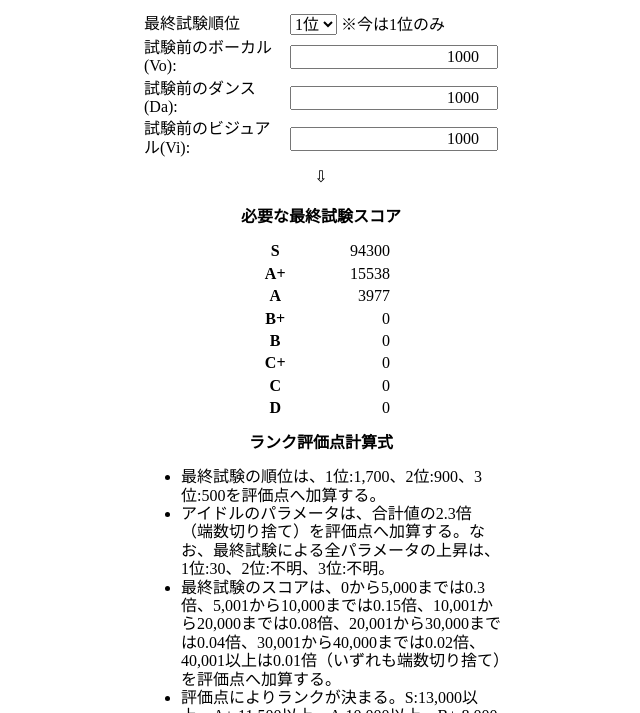
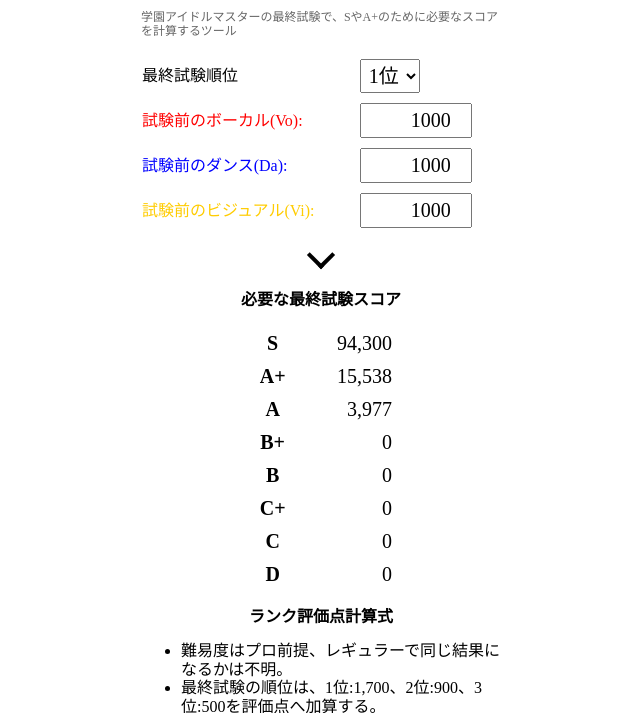
Before and after one commit to kjirou/gakumas-final-score, a Gatsby site: page / in a window 1280 px wide. Shown: the part 39-752 px from the top of the page, without its empty margins (319-959 px from the left). Built offline with nearby package versions, Linux system fonts and the light colour scheme; Gatsby itself is replaced by a stand-in of ours.

Commit message:
Adjust styles and contents

```diff
--- a/src/components/pages/index.module.css
+++ b/src/components/pages/index.module.css
@@ -0,0 +1,67 @@
+.page {
+  margin: 0 auto;
+  font-size: 1em;
+  width: 360px;
+}
+.page h1 {
+  font-size: 1.25em;
+  text-align: center;
+}
+.page h2 {
+  font-size: 1em;
+  text-align: center;
+}
+p.siteSummary {
+  font-size: 0.75em;
+  color: #666;
+}
+table.idolParameterInputs {
+  width: 100%;
+  border-spacing: 0 8px;
+}
+table.idolParameterInputs th {
+  font-weight: normal;
+  text-align: left;
+}
+table.idolParameterInputs select {
+  padding: 4px;
+  text-align: right;
+  font-size: 1.25em;
+}
+table.idolParameterInputs input[type="number"] {
+  padding: 4px;
+  width: 100px;
+  text-align: right;
+  font-size: 1.25em;
+}
+table.necessaryFinalExamScores {
+  margin: 0 auto;
+  width: 40%;
+  border-spacing: 0 8px;
+  font-size: 1.25em;
+}
+table.necessaryFinalExamScores td {
+  text-align: right;
+}
+.vocalColor {
+  color: red;
+}
+.danceColor {
+  color: blue;
+}
+.visualColor {
+  color: #ffcc00;
+}
+.arrowDown {
+  padding: 0.5rem;
+  text-align: center;
+}
+.arrowDown > div {
+  display: inline-block;
+  width: 1rem;
+  height: 1rem;
+  margin: 0 10px;
+  border-bottom: 4px solid #000;
+  border-right: 4px solid #000;
+  transform: rotate(45deg);
+}
--- a/src/components/pages/index.tsx
+++ b/src/components/pages/index.tsx
@@ -5,54 +5,14 @@ import {
   type FinalExamRank,
   type IdolParameters,
   calculateNecessaryFinalExamScores,
+  finalExamRanks,
+  formatIntegerStringWithCommas,
 } from "../../utils";
-import styles from "./index.module.css";
+import * as styles from "./index.module.css";
 
 const siteTitle = "学マス最終試験スコア逆算ツール";
-
-const pageStyles = {
-  margin: "0 auto",
-  fontSize: "1em",
-  width: 360,
-} as const;
-
-const h1Styles = {
-  fontSize: "1.25em",
-  textAlign: "center",
-} as const;
-
-const h2Styles = {
-  fontSize: "1em",
-  textAlign: "center",
-} as const;
-
-const userInputsTableStyles = {
-  width: "100%",
-} as const;
-
-const parameterValueInput = {
-  textAlign: "right",
-} as const;
-
-const arrowDownStyle = {
-  padding: "0.5em",
-  fontSize: "1em",
-  textAlign: "center",
-} as const;
-
-const necessaryFinalExamScoresTableStyles = {
-  margin: "0 auto",
-  width: "40%",
-} as const;
-
-const necessaryFinalExamScoresTableRankTdStyles = {
-  textAlign: "center",
-  fontWeight: "bold",
-} as const;
-
-const necessaryFinalExamScoresTableScoreTdStyles = {
-  textAlign: "right",
-} as const;
+const siteSummary =
+  "学園アイドルマスターの最終試験で、SやA+のために必要なスコアを計算するツール";
 
 const useCalculateNecessaryFinalExamScores = (
   finalExamRank: FinalExamRank,
@@ -107,18 +67,21 @@ export const IndexPage: React.FC<PageProps> = () => {
         name: "試験前のボーカル(Vo)",
         htmlId: "parameterInputVocal",
         value: vocalValue,
+        className: "vocalColor",
         onChange: onChangeVocalValue,
       },
       {
         name: "試験前のダンス(Da)",
         htmlId: "parameterInputDance",
         value: danceValue,
+        className: "danceColor",
         onChange: onChangeDanceValue,
       },
       {
         name: "試験前のビジュアル(Vi)",
         htmlId: "parameterInputVisual",
         value: visualValue,
+        className: "visualColor",
         onChange: onChangeVisualValue,
       },
     ],
@@ -145,42 +108,44 @@ export const IndexPage: React.FC<PageProps> = () => {
   );
   return (
     <Layout>
-      <main style={pageStyles}>
-        <h1 style={h1Styles}>{siteTitle}</h1>
-        <table style={userInputsTableStyles}>
+      <main className={styles.page}>
+        <h1>{siteTitle}</h1>
+        <p className={styles.siteSummary}>{siteSummary}</p>
+        <table className={styles.idolParameterInputs}>
           <tbody>
             <tr>
-              <td>
+              <th>
                 <label htmlFor="finalExamRankInput">最終試験順位</label>
-              </td>
+              </th>
               <td>
                 <select
                   id="finalExamRankInput"
                   value={finalExamRank}
                   onChange={onChangeFinalExamRank}
                 >
-                  <option value="1">1位</option>
-                  {
-                    //<option value="2">2位</option>
-                    //<option value="3">3位</option>
-                  }
+                  {Object.keys(finalExamRanks).map((finalExamRankKey) => (
+                    <option key={finalExamRankKey} value={finalExamRankKey}>
+                      {finalExamRankKey}位
+                    </option>
+                  ))}
                 </select>
-                <span style={{ marginLeft: 4 }}>※今は1位のみ</span>
               </td>
             </tr>
             {idolParameterInputs.map((idolParameterInput) => (
               <tr key={idolParameterInput.htmlId}>
-                <td>
-                  <label htmlFor={idolParameterInput.htmlId}>
+                <th>
+                  <label
+                    htmlFor={idolParameterInput.htmlId}
+                    className={styles[idolParameterInput.className]}
+                  >
                     {idolParameterInput.name}:
                   </label>
-                </td>
+                </th>
                 <td>
                   <input
                     type="number"
                     inputMode="numeric"
                     id={idolParameterInput.htmlId}
-                    style={parameterValueInput}
                     value={idolParameterInput.value}
                     onChange={idolParameterInput.onChange}
                     onFocus={onFocusParameterInput}
@@ -190,29 +155,32 @@ export const IndexPage: React.FC<PageProps> = () => {
             ))}
           </tbody>
         </table>
-        <div style={arrowDownStyle}>⇩</div>
-        <h2 style={h2Styles}>必要な最終試験スコア</h2>
-        <table style={necessaryFinalExamScoresTableStyles}>
+        <div className={styles.arrowDown}>
+          <div />
+        </div>
+        <h2>必要な最終試験スコア</h2>
+        <table className={styles.necessaryFinalExamScores}>
           <tbody>
             {necessaryFinalExamScores.map((necessaryFinalExamScore) => (
               <tr key={necessaryFinalExamScore.name}>
-                <td style={necessaryFinalExamScoresTableRankTdStyles}>
-                  {necessaryFinalExamScore.name}
-                </td>
-                <td style={necessaryFinalExamScoresTableScoreTdStyles}>
-                  {necessaryFinalExamScore.necessaryScore}
+                <th>{necessaryFinalExamScore.name}</th>
+                <td>
+                  {formatIntegerStringWithCommas(
+                    String(necessaryFinalExamScore.necessaryScore),
+                  )}
                 </td>
               </tr>
             ))}
           </tbody>
         </table>
-        <h2 style={h2Styles}>ランク評価点計算式</h2>
+        <h2>ランク評価点計算式</h2>
         <ul>
+          <li>難易度はプロ前提、レギュラーで同じ結果になるかは不明。</li>
           <li>
             最終試験の順位は、1位:1,700、2位:900、3位:500を評価点へ加算する。
           </li>
           <li>
-            アイドルのパラメータは、合計値の2.3倍（端数切り捨て）を評価点へ加算する。なお、最終試験による全パラメータの上昇は、1位:30、2位:不明、3位:不明。
+            アイドルのパラメータは、合計値の2.3倍（端数切り捨て）を評価点へ加算する。なお、最終試験による全パラメータの上昇は、1位:30、2位:20、3位:10。
           </li>
           <li>
             最終試験のスコアは、0から5,000までは0.3倍、5,001から10,000までは0.15倍、10,001から20,000までは0.08倍、20,001から30,000までは0.04倍、30,001から40,000までは0.02倍、40,001以上は0.01倍（いずれも端数切り捨て）を評価点へ加算する。
@@ -228,7 +196,7 @@ export const IndexPage: React.FC<PageProps> = () => {
             を参考にした。多謝！
           </li>
         </ul>
-        <h2 style={h2Styles}>参考・関連リンク</h2>
+        <h2>参考・関連リンク</h2>
         <ul>
           <li>
             <a href="https://github.com/kjirou/gakumasu-final-exam-checker">
@@ -241,4 +209,16 @@ export const IndexPage: React.FC<PageProps> = () => {
   );
 };
 
-export const IndexPageHead: HeadFC = () => <title>{siteTitle}</title>;
+export const IndexPageHead: HeadFC = () => (
+  <>
+    <meta name="viewport" content="width=device-width, initial-scale=1" />
+    <meta name="description" content={siteSummary} />
+    <meta
+      name="keywords"
+      content="学園アイドルマスター,学マス,最終試験スコア,評価値,アイドルランク,クリアランク"
+    />
+    <meta property="og:title" content={siteTitle} />
+    <meta property="og:description" content={siteSummary} />
+    <title>{siteTitle}</title>
+  </>
+);
--- a/src/utils.ts
+++ b/src/utils.ts
@@ -1,16 +1,14 @@
-const finalExamRanks = {
+export const finalExamRanks = {
   "1": {
     rating: 1700,
     idolParameterIncrease: 30,
   },
   "2": {
     rating: 900,
-    // TODO: この値で正しいか不明
     idolParameterIncrease: 20,
   },
   "3": {
     rating: 500,
-    // TODO: この値で正しいか不明
     idolParameterIncrease: 10,
   },
 } as const;
@@ -166,3 +164,7 @@ export const calculateNecessaryFinalExamScores = (
     };
   });
 };
+
+export const formatIntegerStringWithCommas = (integerString: string) => {
+  return integerString.replace(/\B(?=(\d{3})+(?!\d))/g, ",");
+};
```
Also changed, not shown: src/utils.test.ts (+68 -0 lines).
